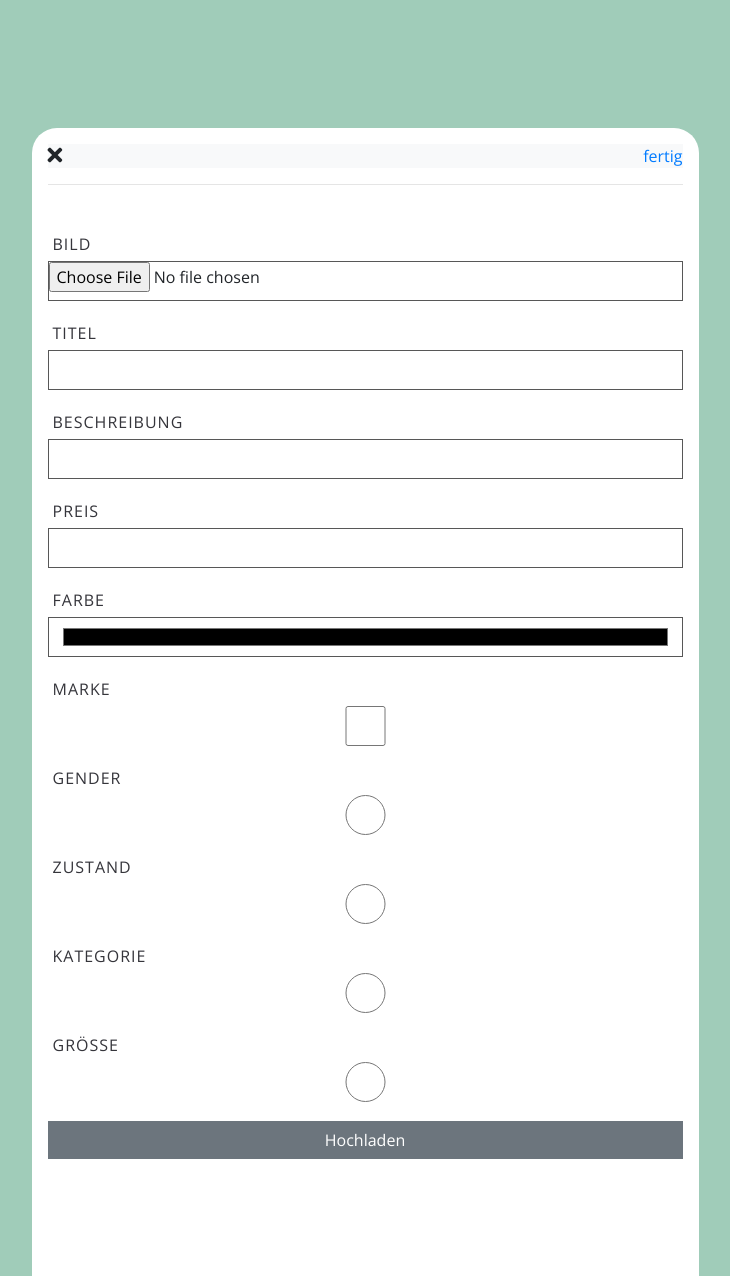
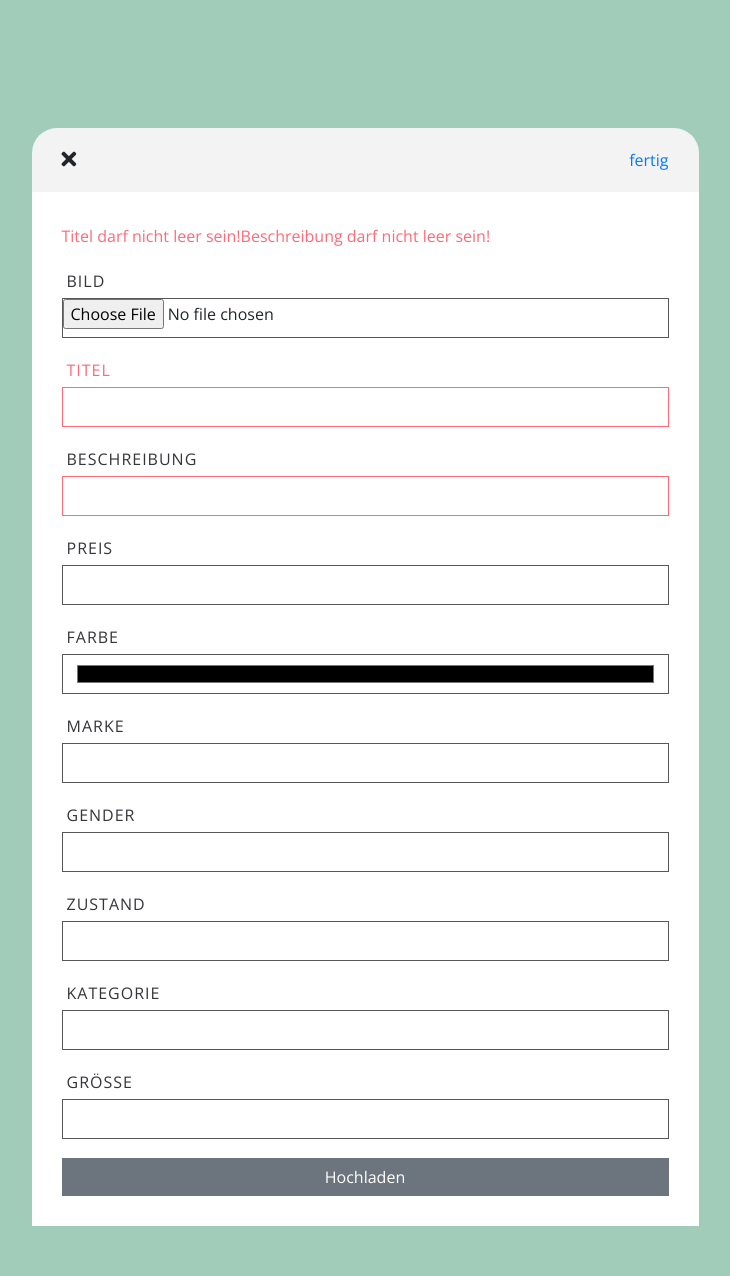
Before and after one commit to Flodeplay/Thrifter, a PHP site: page /WS-P1-Thrifter/html/post_upload.html in a window 1280 px wide. Shown: the whole page, without its empty margins (275-1005 px from the left). Run offline with PHP 8.4, Linux system fonts and the light colour scheme; some libraries are stand-ins or nearby versions.

Commit message:
login fixes | post_upload form bereitgestellt -> validateinput

```diff
--- a/website-dir/css/style.css
+++ b/website-dir/css/style.css
@@ -280,10 +280,16 @@ main article {
     max-width: 667px;
     min-height: 90vh;
     margin: 10vh auto 0 auto;
+}
+.post-upload-inner .post-upload-head{
+    padding: 20px 30px;
     border-radius: 25px 25px 0 0;
+    background-color: #f3f3f3;
+}
+.post-upload-body{
+    padding: 20px 30px;
     background-color: white;
 }
-
 .contact-form .textarea{ min-height:220px; resize:none;}
 .form-control{height:49px;}
 
--- a/website-dir/html/post_upload.html
+++ b/website-dir/html/post_upload.html
@@ -26,49 +26,89 @@
 </head>
 <body>
 <div class="post-upload-modal">
-    <div class="post-upload-inner p-3">
-        <div class="post-upload-head row d-flex justify-content-between bg-light">
+    <div class="post-upload-inner">
+        <div class="post-upload-head row d-flex justify-content-between ">
             <a onclick="closePost()"><i class="fas fa-times fa-lg"></i></a>
             <a onclick="validatepost()" class="text-primary">fertig</a>
         </div>
-        <hr>
         <div class="post-upload-body py-3">
             <div class="form-outer">
-                <form name="newPost">
+                <div id="postupload-error-message" class="my-3 text-danger"></div>
+                <form name="newPost" onsubmit="return validatepost_input()">
                     <label for="picture">Bild</label>
-                    <input id="picture" type="file" class="form-control-file">
+                    <input id="picture" type="file" name="picture" class="form-control-file">
 
-                    <label for="titel">Titel</label>
-                    <input id="titel" class="form-control" type="text">
+                    <label id="title_text" for="titel">Titel</label>
+                    <input id="titel" class="form-control" name="title" type="text">
 
                     <label for="description">Beschreibung</label>
-                    <input id="description" class="form-control" type="text">
+                    <input id="description" class="form-control" name="description" type="text">
 
-                    <label>Preis</label>
-                    <input id="price" type="number" class="form-control">
+                    <label for="price">Preis</label>
+                    <input id="price" type="number" name="price" class="form-control">
 
-                    <label for="input-1">Farbe</label>
-                    <input id="input-1" class="form-control" type="color">
+                    <label for="color">Farbe</label>
+                    <input id="color" class="form-control" name="color" type="color">
 
-                    <label>Marke</label>
-                    <input type="checkbox" class="form-control">
+                    <label for="brand">Marke</label>
+                    <input id="brand" type="text" name="brand" class="form-control">
 
-                    <label>Gender</label>
-                    <input type="radio" class="form-control">
+                    <label for="gender">Gender</label>
+                    <input id="gender" type="text" name="gender" class="form-control">
 
-                    <label>Zustand</label>
-                    <input type="radio" class="form-control">
+                    <label for="zustand">Zustand</label>
+                    <input id="zustand" type="text" name="condition" class="form-control">
 
-                    <label>Kategorie</label>
-                    <input type="radio" class="form-control">
+                    <label for="category">Kategorie</label>
+                    <input id="category" type="text" name="category" class="form-control">
 
-                    <label>Größe</label>
-                    <input type="radio" class="form-control">
+                    <label for="size">Größe</label>
+                    <input id="size" type="text" name="size" class="form-control">
                     <button type="submit" value="submit" class="btn btn-secondary rounded-0 w-100 my-1 login-input">
                         Hochladen
                     </button>
-
+                    <script>$(function () {
+                       validatepost_input();
+                    });</script>
                 </form>
+                <script>
+                    function validatepost_input() {
+                        resetpostupload();
+                        var validate = true;
+                        var errorstring = "";
+                        if(document.newPost.title.value.length === 0){
+                            errorstring += "Titel darf nicht leer sein!";
+                            document.newPost.title.classList.add("input-wrong");
+                            document.getElementById("title_text").classList.add("input-wrong-text");
+                            validate = false;
+                        }
+                        if(document.newPost.description.value.length === 0){
+                            errorstring += "Beschreibung darf nicht leer sein!";
+                            document.newPost.description.classList.add("input-wrong");
+                            document.getElementById("title_text").classList.add("input-wrong-text");
+                            validate = false;
+                        }
+                        if (!validate) {
+                            $("#postupload-error-message").text(errorstring);
+                        }
+                        return validate;
+                    }
+                    function resetpostupload() {
+                        try {
+                            var c = document.newPost.children;
+                            for (let i = 0; i < c.length; i++) {
+                                if (c[i].classList.contains("input-wrong") || c[i].classList.contains("input-wrong-text")) {
+                                    c[i].classList.remove("input-wrong");
+                                    c[i].classList.remove("input-wrong-text");
+                                }
+                            }
+                            $("#error-message").text("");
+                        }
+                        catch (e) {
+                            console.log(e);
+                        }
+                    }
+                </script>
             </div>
         </div>
     </div>
--- a/website-dir/index.php
+++ b/website-dir/index.php
@@ -117,7 +117,7 @@
             <div class="content">
                 Hast du noch Platz im Kleiderschrank?
                 <div>
-                    <a class="btn btn-lg btn-outline-light" href="app/login.php">
+                    <a class="btn btn-lg btn-outline-light text-white" href="app/login.php">
                         Anmelden!
                     </a>
                 </div>
```
Also changed, not shown: website-dir/app/login.php (+31 -12 lines).
